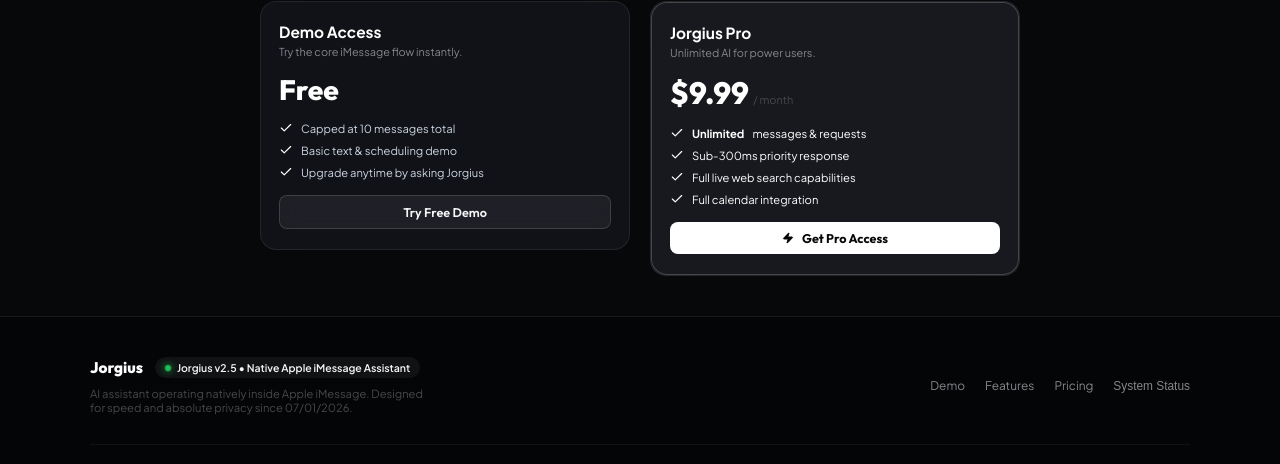
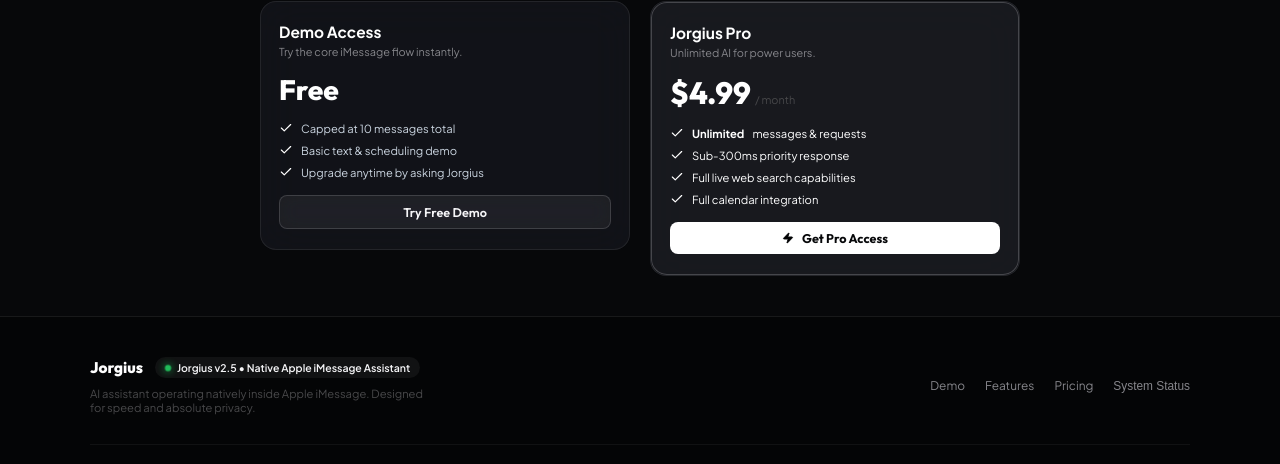
Before and after one commit to JorgeJoseContreras/Jorgius-Marketing-Site, a React (Vite) app: page / in a window 1280 px wide. Shown: the part 2471-2935 px from the top of the page. Built offline with nearby package versions, Linux system fonts and the light colour scheme.

Commit message:
Update Pro plan pricing to .99 and remove since date text from footer description

```diff
--- a/src/components/Footer.jsx
+++ b/src/components/Footer.jsx
@@ -18,7 +18,6 @@
     };
   }, []);
 
-  // Determine dot color based on current status code
   const getDotStyle = (statusCode) => {
     switch (statusCode) {
       case 'degraded':
@@ -28,7 +27,7 @@
       case 'maintenance':
         return { background: '#3b82f6', boxShadow: '0 0 8px #3b82f6' };
       default:
-        return { background: '#22c55e', boxShadow: '0 0 8px #22c55e' }; // Green 100%
+        return { background: '#22c55e', boxShadow: '0 0 8px #22c55e' };
     }
   };
 
@@ -62,7 +61,6 @@
               Jorgius
             </span>
 
-            {/* Version tag badge with status-colored glowing dot */}
             <button
               onClick={onOpenStatus}
               className="pulse-badge"
@@ -73,7 +71,7 @@
             </button>
           </div>
           <p style={{ color: 'var(--text-muted)', fontSize: '0.8rem', maxWidth: '350px' }}>
-            AI assistant operating natively inside Apple iMessage. Designed for speed and absolute privacy since 07/01/2026.
+            AI assistant operating natively inside Apple iMessage. Designed for speed and absolute privacy.
           </p>
         </div>
 
--- a/src/components/Pricing.jsx
+++ b/src/components/Pricing.jsx
@@ -75,7 +75,7 @@
             <p style={{ color: 'var(--text-secondary)', fontSize: '0.78rem', marginBottom: '14px' }}>Unlimited AI for power users.</p>
 
             <div style={{ display: 'flex', alignItems: 'baseline', gap: '4px', marginBottom: '14px' }}>
-              <span style={{ fontSize: '2.2rem', fontWeight: '800', color: '#fff', fontFamily: 'var(--font-heading)' }}>$9.99</span>
+              <span style={{ fontSize: '2.2rem', fontWeight: '800', color: '#fff', fontFamily: 'var(--font-heading)' }}>$4.99</span>
               <span style={{ color: 'var(--text-muted)', fontSize: '0.78rem' }}>/ month</span>
             </div>
 
```
